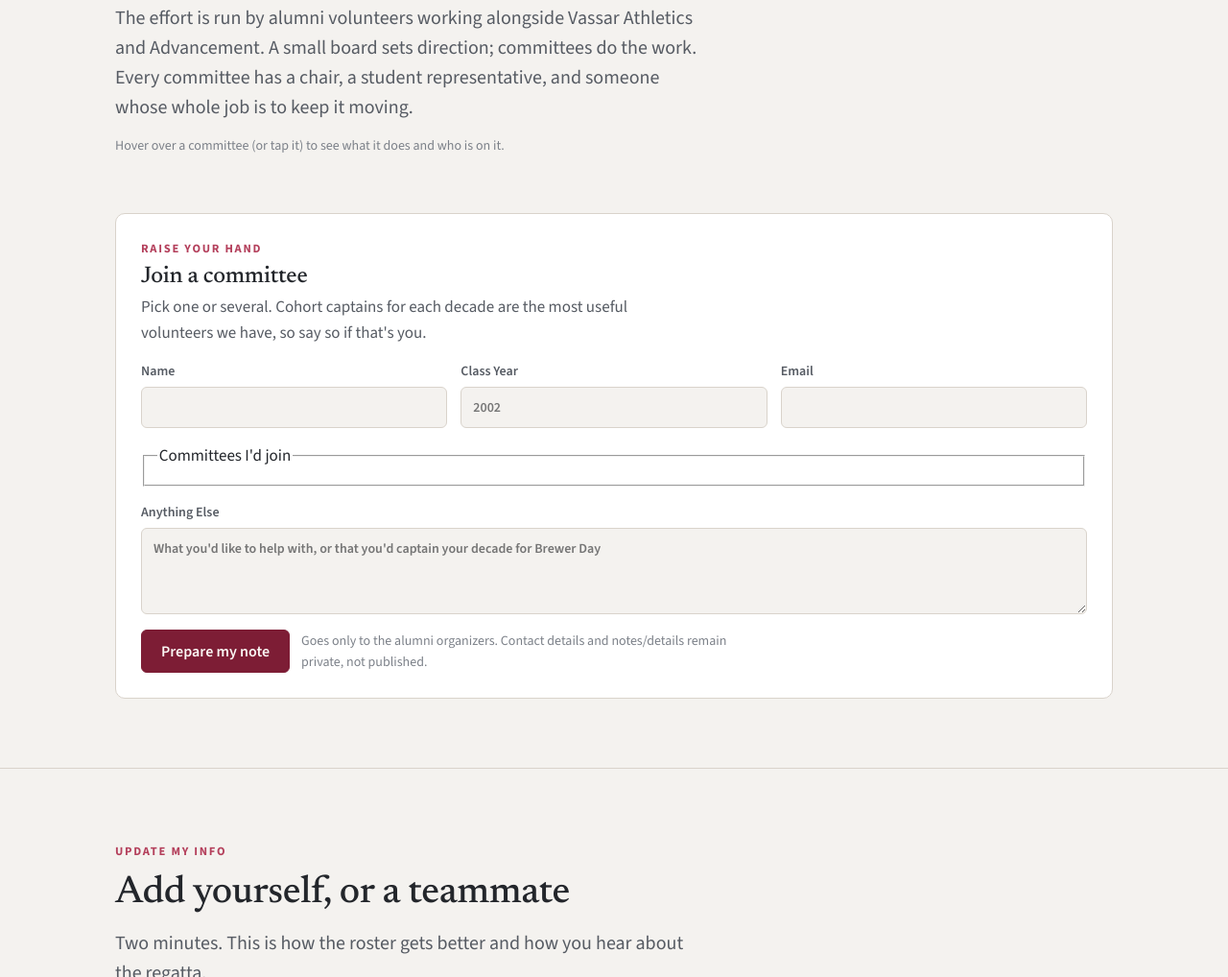
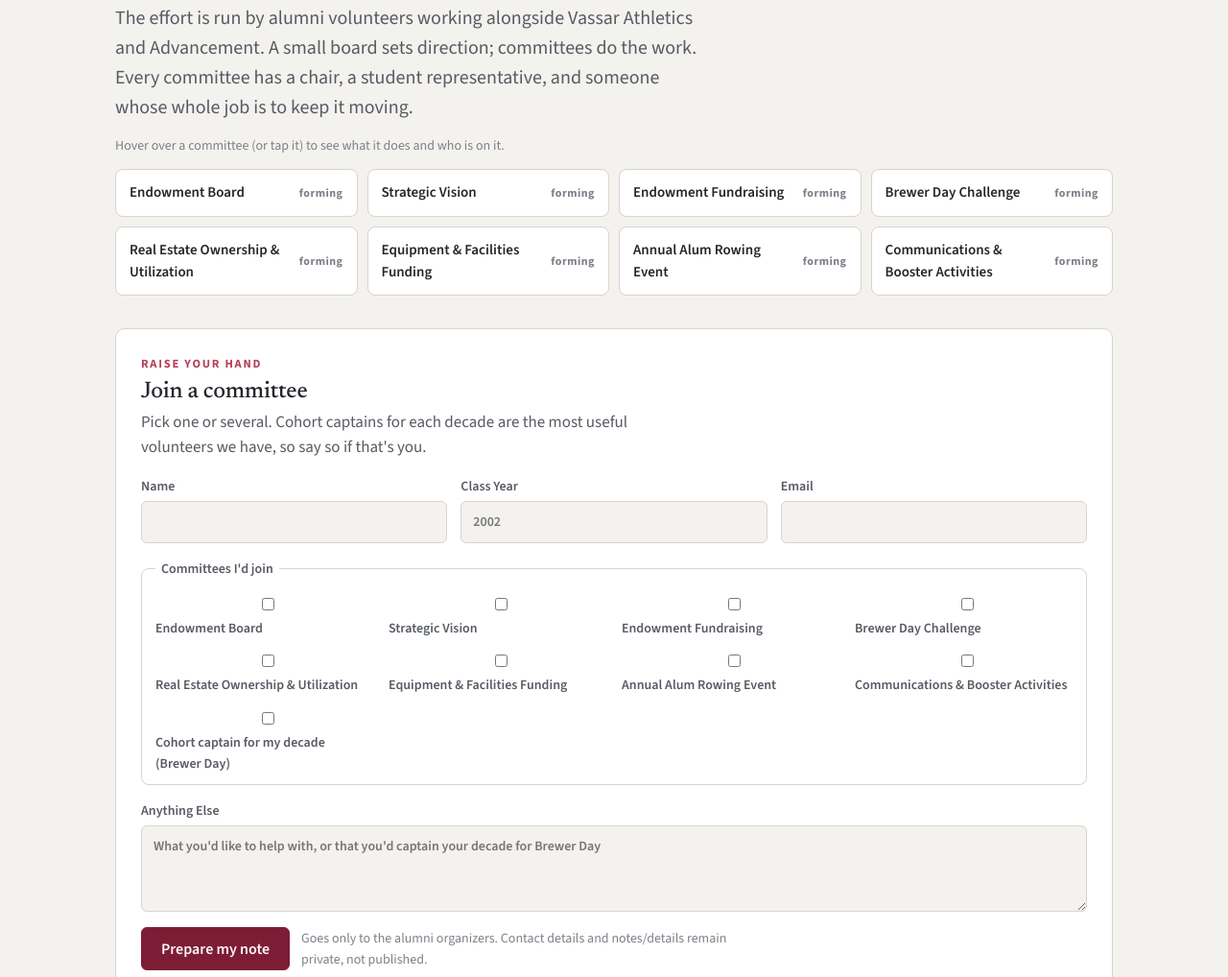
Before and after one commit to BTormey23/vassarrowing.com, a plain HTML site: page index.html in a window 1280 px wide. Shown: the part 9372-10390 px from the top of the page at 96% size. Drawn offline with nearby package versions, Linux system fonts and the light colour scheme.

Commit message:
Committee cards (hover/tap descriptions, members from roster), volunteer form, checkbox styles

```diff
--- a/site.js
+++ b/site.js
@@ -76,6 +76,51 @@
     }
   })();
 
+  // committees: descriptions, members from the roster, hover/tap reveal, volunteer form
+  const COMMITTEES = [
+    ['EB','Endowment Board','Sets direction for the whole effort, keeps the committees moving, and is the alumni group\'s point of contact with Vassar Athletics and Advancement.'],
+    ['SV','Strategic Vision','The long-range plan: what the program should look like in ten years and what it takes to get there.'],
+    ['EF','Endowment Fundraising','Builds the permanent Rowing Endowment through anchor gifts and multi-year pledges, working through Advancement.'],
+    ['BD','Brewer Day Challenge','Runs the annual day-of-giving push: cohort captains for each decade, the challenge structure, and the participation race.'],
+    ['RE','Real Estate Ownership & Utilization','How the boathouse site on the Hudson is used, cared for, and improved over time.'],
+    ['EQ','Equipment & Facilities Funding','Shells, oars, ergs, launches, and the boathouse itself: what the team needs and how it gets funded.'],
+    ['AR','Annual Alum Rowing Event','Plans the fall alumni regatta weekend, from boatings and ergs to dinner.'],
+    ['CB','Communications & Booster Activities','This website, the roster, newsletters, photos, and the outreach that keeps everyone connected.']
+  ];
+  const cWrap = document.getElementById('committees'), checks = document.getElementById('v-checks');
+  if (cWrap) {
+    COMMITTEES.forEach(([code, name, blurb]) => {
+      const members = R.filter(p => Array.isArray(p.c) && p.c.includes(code)).sort((a,b)=> a.l.localeCompare(b.l) || a.f.localeCompare(b.f));
+      const div = document.createElement('div'); div.className = 'cmte'; div.tabIndex = 0;
+      div.innerHTML = '<div class="cmte-name"><span>' + esc(name) + '</span><span class="n">' + (members.length ? members.length + (members.length===1?' member':' members') : 'forming') + '</span></div>'
+        + '<div class="cmte-body"><div>' + esc(blurb) + '</div><div class="members"><span class="lbl">Members</span>'
+        + (members.length ? members.map(p => esc(p.f + ' ' + p.l) + ' \'' + String(p.y).slice(2)).join(', ') : 'Not yet announced. Raise your hand below.') + '</div></div>';
+      div.addEventListener('click', () => div.classList.toggle('open'));
+      cWrap.appendChild(div);
+      if (checks) { const lab = document.createElement('label'); lab.innerHTML = '<input type="checkbox" value="' + esc(name) + '"> ' + esc(name); checks.appendChild(lab); }
+    });
+    if (checks) { const lab = document.createElement('label'); lab.innerHTML = '<input type="checkbox" value="Cohort captain for my decade (Brewer Day)"> Cohort captain for my decade (Brewer Day)'; checks.appendChild(lab); }
+  }
+  const vf = document.getElementById('vf');
+  if (vf) {
+    const vout = document.getElementById('v-out'), vbody = document.getElementById('v-body');
+    const vv = id => document.getElementById(id).value.trim();
+    vf.addEventListener('submit', e => {
+      e.preventDefault();
+      const picked = [...vf.querySelectorAll('input[type=checkbox]:checked')].map(c => c.value);
+      const txt = ['Vassar Rowing volunteer', '', 'Name: ' + vv('v-name'), 'Class year: ' + vv('v-year'), 'Email: ' + vv('v-email'), '',
+        'Committees: ' + (picked.length ? picked.join('; ') : '(none picked)'), '', vv('v-note')].join('\n');
+      vbody.textContent = txt;
+      document.getElementById('v-mailto').href = 'mailto:' + document.getElementById('v-addr').textContent + '?subject=' + encodeURIComponent('Volunteer – Vassar Rowing committees') + '&body=' + encodeURIComponent(txt);
+      vout.classList.add('show'); vout.scrollIntoView({behavior:'smooth', block:'nearest'});
+    });
+    document.getElementById('v-copy').addEventListener('click', function(){
+      const btn = this;
+      navigator.clipboard.writeText(vbody.textContent).then(()=>{ btn.textContent='Copied'; setTimeout(()=>btn.textContent='Copy text',1500); })
+        .catch(()=>{ const r=document.createRange(); r.selectNodeContents(vbody); const s=getSelection(); s.removeAllRanges(); s.addRange(r); });
+    });
+  }
+
   // update form → prepared email text (the live site will post to a form service instead)
   const f = document.getElementById('f'), out = document.getElementById('out'), body = document.getElementById('body');
   const v = id => document.getElementById(id).value.trim();
--- a/styles.css
+++ b/styles.css
@@ -159,8 +159,19 @@ section.block + section.block{border-top:1px solid var(--line)}
 @media (max-width:760px){.history{grid-template-columns:1fr}}
 
 /* who */
-.committees{display:grid;grid-template-columns:repeat(auto-fit,minmax(230px,1fr));gap:10px;margin-top:26px;padding:0;list-style:none}
-.committees li{padding:12px 14px;border:1px solid var(--line);border-radius:8px;background:var(--surface);font-weight:600;font-size:15px}
+.committees{display:grid;grid-template-columns:repeat(auto-fit,minmax(240px,1fr));gap:10px;margin-top:14px}
+.cmte{border:1px solid var(--line);border-radius:8px;background:var(--surface);padding:12px 14px;cursor:pointer;display:grid;gap:8px;transition:border-color .15s}
+.cmte:hover,.cmte:focus-within,.cmte.open{border-color:var(--burg)}
+.cmte .cmte-name{font-weight:600;font-size:15px;display:flex;justify-content:space-between;align-items:center;gap:8px}
+.cmte .cmte-name .n{font-size:12px;font-weight:700;color:var(--muted);letter-spacing:.04em}
+.cmte .cmte-body{display:none;font-size:14.5px;color:var(--ink-2)}
+.cmte:hover .cmte-body,.cmte:focus-within .cmte-body,.cmte.open .cmte-body{display:grid;gap:8px}
+.cmte .members{font-size:14px;color:var(--ink);line-height:1.45}
+.cmte .members .lbl{font-size:11px;font-weight:700;letter-spacing:.08em;text-transform:uppercase;color:var(--rose);display:block;margin-bottom:2px}
+.checks{border:1px solid var(--line);border-radius:8px;padding:12px 14px 6px;display:grid;grid-template-columns:repeat(auto-fit,minmax(220px,1fr));gap:6px 16px;margin:0}
+.checks legend{font-size:14px;font-weight:600;color:var(--ink-2);padding:0 6px}
+.checks label{display:flex;align-items:center;gap:8px;font-size:15px;font-weight:500;color:var(--ink);padding:4px 0}
+.checks input{width:auto}
 
 /* update form */
 .form{background:var(--surface);border:1px solid var(--line);border-radius:10px;padding:26px;margin-top:26px;display:grid;gap:16px}
```
